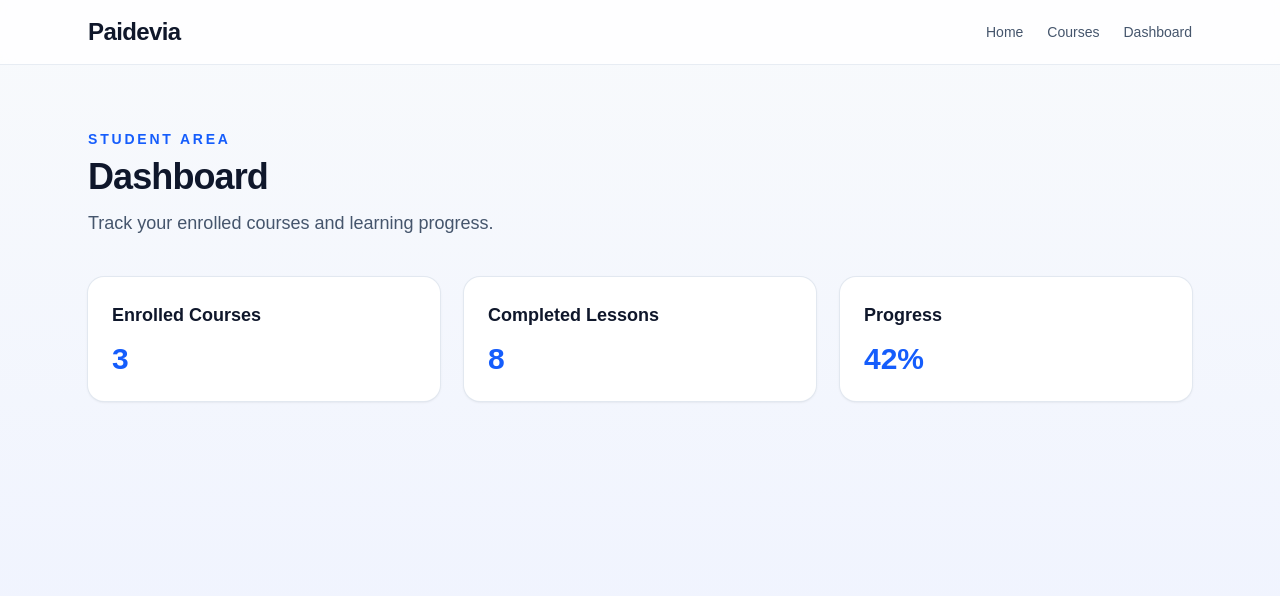
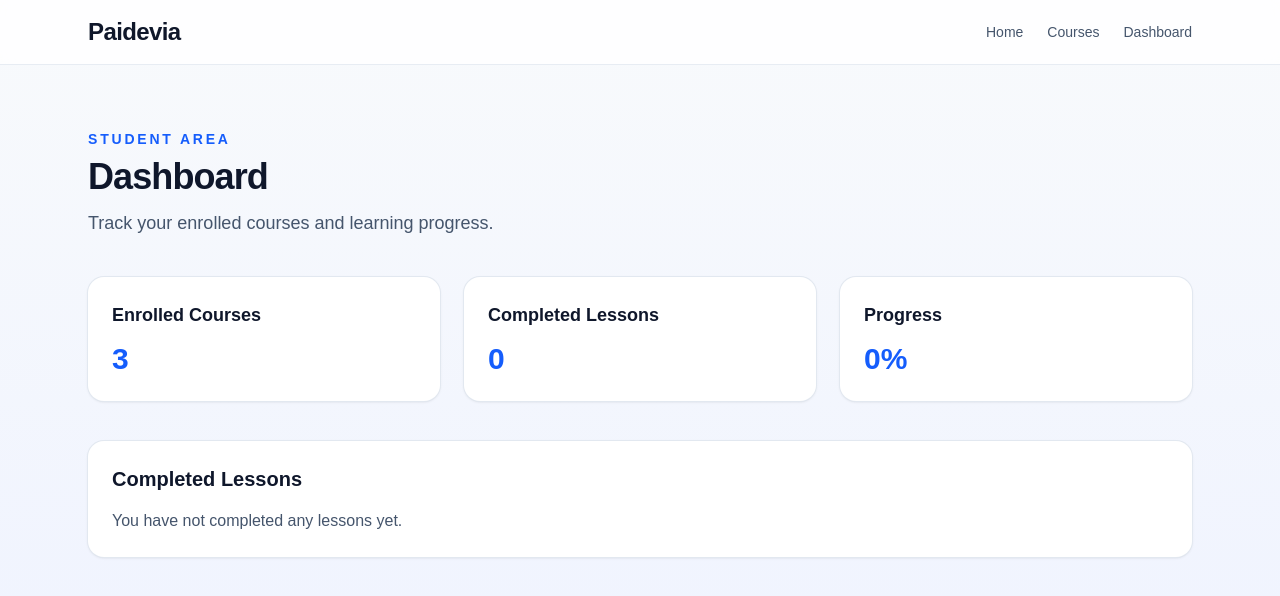
Before and after one commit to Laugerr/Paidevia, a Next.js app: page /dashboard in a window 1280 px wide. Shown: the top 596 px of the page. Built offline with nearby package versions, Linux system fonts and the light colour scheme.

Commit message:
📊 Feat: add lesson progress tracking to dashboard

```diff
--- a/app/dashboard/page.tsx
+++ b/app/dashboard/page.tsx
@@ -1,13 +1,27 @@
+"use client";
+
+import { useEffect, useState } from "react";
+import { getCompletedLessons } from "@/lib/progress";
+
 export default function DashboardPage() {
+  const [completedLessons, setCompletedLessons] = useState<string[]>([]);
+
+  useEffect(() => {
+    const lessons = getCompletedLessons();
+    setCompletedLessons(lessons);
+  }, []);
+
   return (
     <main className="mx-auto max-w-6xl px-6 py-16">
       <section className="mb-10">
         <p className="text-sm font-semibold uppercase tracking-[0.2em] text-blue-600">
           Student Area
         </p>
+
         <h1 className="mt-2 text-4xl font-bold tracking-tight text-slate-900">
           Dashboard
         </h1>
+
         <p className="mt-3 text-lg text-slate-600">
           Track your enrolled courses and learning progress.
         </p>
@@ -15,19 +29,57 @@ export default function DashboardPage() {
 
       <section className="grid gap-6 md:grid-cols-3">
         <div className="rounded-2xl bg-white p-6 shadow-sm ring-1 ring-slate-200">
-          <h2 className="text-lg font-semibold text-slate-900">Enrolled Courses</h2>
-          <p className="mt-3 text-3xl font-bold text-blue-600">3</p>
+          <h2 className="text-lg font-semibold text-slate-900">
+            Enrolled Courses
+          </h2>
+
+          <p className="mt-3 text-3xl font-bold text-blue-600">
+            3
+          </p>
         </div>
 
         <div className="rounded-2xl bg-white p-6 shadow-sm ring-1 ring-slate-200">
-          <h2 className="text-lg font-semibold text-slate-900">Completed Lessons</h2>
-          <p className="mt-3 text-3xl font-bold text-blue-600">8</p>
+          <h2 className="text-lg font-semibold text-slate-900">
+            Completed Lessons
+          </h2>
+
+          <p className="mt-3 text-3xl font-bold text-blue-600">
+            {completedLessons.length}
+          </p>
         </div>
 
         <div className="rounded-2xl bg-white p-6 shadow-sm ring-1 ring-slate-200">
-          <h2 className="text-lg font-semibold text-slate-900">Progress</h2>
-          <p className="mt-3 text-3xl font-bold text-blue-600">42%</p>
+          <h2 className="text-lg font-semibold text-slate-900">
+            Progress
+          </h2>
+
+          <p className="mt-3 text-3xl font-bold text-blue-600">
+            {completedLessons.length * 25}%
+          </p>
         </div>
+      </section>
+
+      <section className="mt-10 rounded-2xl bg-white p-6 shadow-sm ring-1 ring-slate-200">
+        <h2 className="text-xl font-semibold text-slate-900">
+          Completed Lessons
+        </h2>
+
+        {completedLessons.length === 0 ? (
+          <p className="mt-4 text-slate-600">
+            You have not completed any lessons yet.
+          </p>
+        ) : (
+          <ul className="mt-4 space-y-2">
+            {completedLessons.map((lesson) => (
+              <li
+                key={lesson}
+                className="rounded-lg bg-slate-50 px-4 py-2 text-sm text-slate-700 ring-1 ring-slate-200"
+              >
+                {lesson.replaceAll("-", " ")}
+              </li>
+            ))}
+          </ul>
+        )}
       </section>
     </main>
   );
--- a/app/lesson/[slug]/page.tsx
+++ b/app/lesson/[slug]/page.tsx
@@ -1,5 +1,8 @@
+"use client";
+
 import Link from "next/link";
 import { courses } from "@/lib/courses";
+import { markLessonCompleted } from "@/lib/progress";
 
 type LessonPageProps = {
   params: Promise<{
@@ -71,6 +74,13 @@ export default async function LessonPage({ params }: LessonPageProps) {
               In future steps, this section can contain lesson text, summaries,
               practical exercises, downloadable files, and quizzes.
             </p>
+
+            <button
+              onClick={() => markLessonCompleted(foundLesson.slug)}
+              className="mt-6 rounded-xl bg-green-600 px-6 py-3 font-medium text-white transition hover:bg-green-700"
+            >
+              Mark Lesson as Completed
+            </button>
           </div>
         </section>
 
--- /dev/null
+++ b/lib/progress.ts
@@ -0,0 +1,14 @@
+export function markLessonCompleted(slug: string) {
+  const completed = JSON.parse(
+    localStorage.getItem("completedLessons") || "[]"
+  );
+
+  if (!completed.includes(slug)) {
+    completed.push(slug);
+    localStorage.setItem("completedLessons", JSON.stringify(completed));
+  }
+}
+
+export function getCompletedLessons(): string[] {
+  return JSON.parse(localStorage.getItem("completedLessons") || "[]");
+}
```
